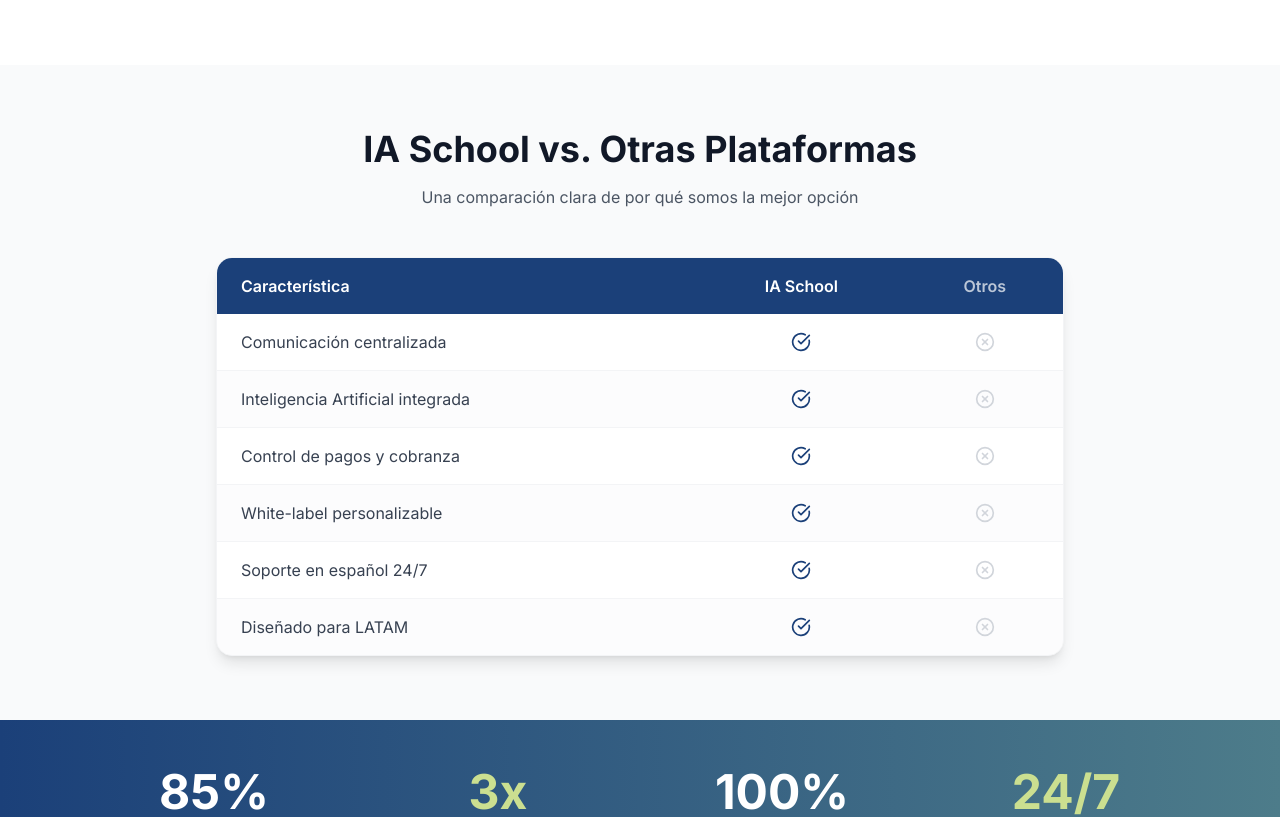
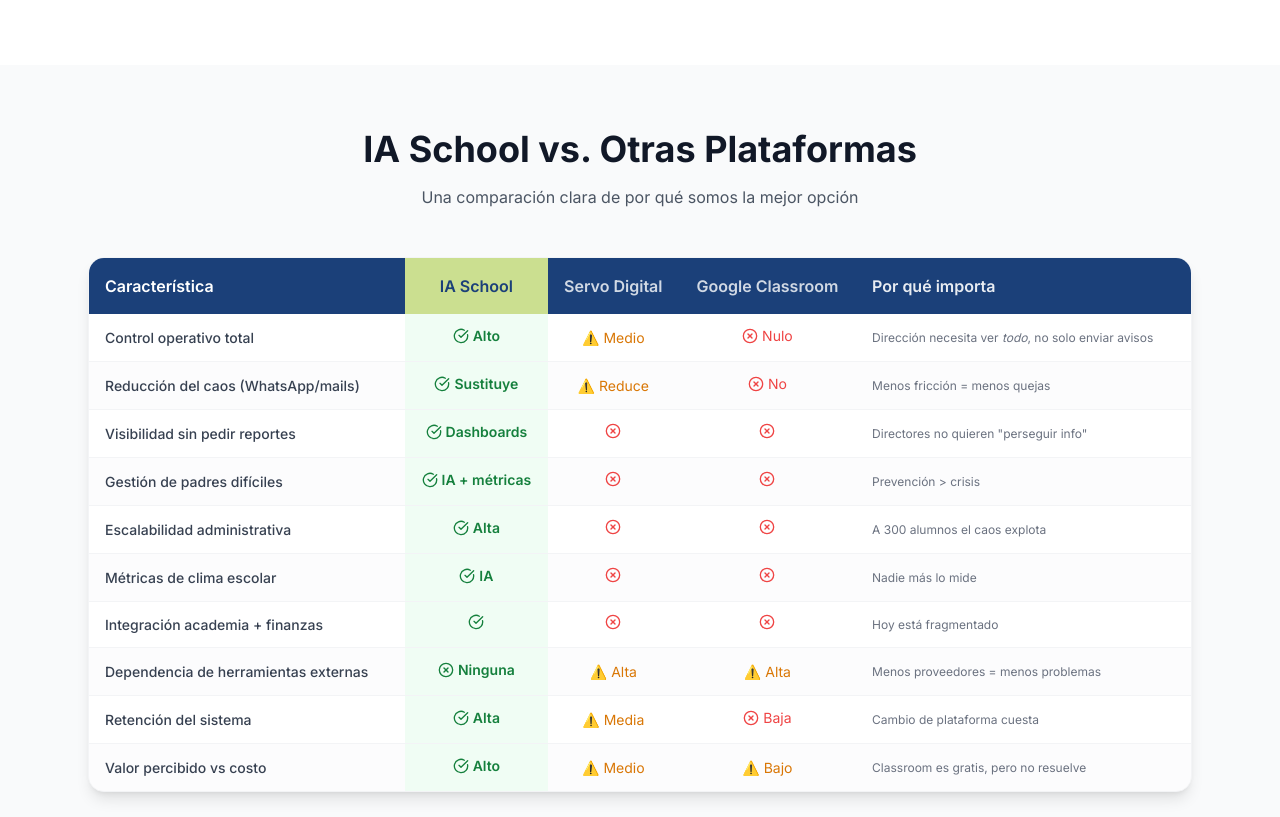
Before and after one commit to MKTCOACH-eng/IASCHOOL, a Next.js app in the folder nextjs_space/: page / in a window 1280 px wide. Shown: the part 1340-2157 px from the top of the page. Built offline with nearby package versions, Linux system fonts and the light colour scheme; no server answers.

Commit message:
Tabla comparativa detallada actualizada

```diff
--- a/nextjs_space/app/page.tsx
+++ b/nextjs_space/app/page.tsx
@@ -129,7 +129,7 @@
 
       {/* Comparison Table */}
       <div className="py-16 bg-gray-50">
-        <div className="max-w-4xl mx-auto px-4 sm:px-6">
+        <div className="max-w-6xl mx-auto px-4 sm:px-6">
           <div className="text-center mb-12">
             <h2 className="text-3xl sm:text-4xl font-bold text-gray-900 mb-4">
               IA School vs. Otras Plataformas
@@ -139,47 +139,91 @@
             </p>
           </div>
           <div className="bg-white rounded-2xl shadow-lg overflow-hidden border border-gray-100">
-            <table className="w-full">
+            <div className="overflow-x-auto">
+              <table className="w-full min-w-[800px]">
                 <thead>
                   <tr className="bg-[#1B4079] text-white">
-                  <th className="py-4 px-6 text-left font-semibold">Característica</th>
-                  <th className="py-4 px-6 text-center font-semibold">IA School</th>
-                  <th className="py-4 px-6 text-center font-semibold text-white/70">Otros</th>
+                    <th className="py-4 px-4 text-left font-semibold">Característica</th>
+                    <th className="py-4 px-3 text-center font-semibold bg-[#CBDF90] text-[#1B4079]">IA School</th>
+                    <th className="py-4 px-3 text-center font-semibold text-white/80">Servo Digital</th>
+                    <th className="py-4 px-3 text-center font-semibold text-white/80">Google Classroom</th>
+                    <th className="py-4 px-4 text-left font-semibold text-white/90">Por qué importa</th>
                   </tr>
                 </thead>
-              <tbody className="divide-y divide-gray-100">
+                <tbody className="divide-y divide-gray-100 text-sm">
                   <tr>
-                  <td className="py-4 px-6 text-gray-700">Comunicación centralizada</td>
-                  <td className="py-4 px-6 text-center"><CheckCircle className="w-5 h-5 text-[#1B4079] mx-auto" /></td>
-                  <td className="py-4 px-6 text-center"><XCircle className="w-5 h-5 text-gray-300 mx-auto" /></td>
+                    <td className="py-3 px-4 text-gray-700 font-medium">Control operativo total</td>
+                    <td className="py-3 px-3 text-center bg-green-50"><span className="inline-flex items-center gap-1 text-green-700 font-semibold"><CheckCircle className="w-4 h-4" /> Alto</span></td>
+                    <td className="py-3 px-3 text-center"><span className="inline-flex items-center gap-1 text-amber-600">⚠️ Medio</span></td>
+                    <td className="py-3 px-3 text-center"><span className="inline-flex items-center gap-1 text-red-500"><XCircle className="w-4 h-4" /> Nulo</span></td>
+                    <td className="py-3 px-4 text-gray-500 text-xs">Dirección necesita ver <em>todo</em>, no solo enviar avisos</td>
                   </tr>
                   <tr className="bg-gray-50/50">
-                  <td className="py-4 px-6 text-gray-700">Inteligencia Artificial integrada</td>
-                  <td className="py-4 px-6 text-center"><CheckCircle className="w-5 h-5 text-[#1B4079] mx-auto" /></td>
-                  <td className="py-4 px-6 text-center"><XCircle className="w-5 h-5 text-gray-300 mx-auto" /></td>
+                    <td className="py-3 px-4 text-gray-700 font-medium">Reducción del caos (WhatsApp/mails)</td>
+                    <td className="py-3 px-3 text-center bg-green-50"><span className="inline-flex items-center gap-1 text-green-700 font-semibold"><CheckCircle className="w-4 h-4" /> Sustituye</span></td>
+                    <td className="py-3 px-3 text-center"><span className="inline-flex items-center gap-1 text-amber-600">⚠️ Reduce</span></td>
+                    <td className="py-3 px-3 text-center"><span className="inline-flex items-center gap-1 text-red-500"><XCircle className="w-4 h-4" /> No</span></td>
+                    <td className="py-3 px-4 text-gray-500 text-xs">Menos fricción = menos quejas</td>
                   </tr>
                   <tr>
-                  <td className="py-4 px-6 text-gray-700">Control de pagos y cobranza</td>
-                  <td className="py-4 px-6 text-center"><CheckCircle className="w-5 h-5 text-[#1B4079] mx-auto" /></td>
-                  <td className="py-4 px-6 text-center"><XCircle className="w-5 h-5 text-gray-300 mx-auto" /></td>
+                    <td className="py-3 px-4 text-gray-700 font-medium">Visibilidad sin pedir reportes</td>
+                    <td className="py-3 px-3 text-center bg-green-50"><span className="inline-flex items-center gap-1 text-green-700 font-semibold"><CheckCircle className="w-4 h-4" /> Dashboards</span></td>
+                    <td className="py-3 px-3 text-center"><span className="inline-flex items-center gap-1 text-red-500"><XCircle className="w-4 h-4" /></span></td>
+                    <td className="py-3 px-3 text-center"><span className="inline-flex items-center gap-1 text-red-500"><XCircle className="w-4 h-4" /></span></td>
+                    <td className="py-3 px-4 text-gray-500 text-xs">Directores no quieren &quot;perseguir info&quot;</td>
                   </tr>
                   <tr className="bg-gray-50/50">
-                  <td className="py-4 px-6 text-gray-700">White-label personalizable</td>
-                  <td className="py-4 px-6 text-center"><CheckCircle className="w-5 h-5 text-[#1B4079] mx-auto" /></td>
-                  <td className="py-4 px-6 text-center"><XCircle className="w-5 h-5 text-gray-300 mx-auto" /></td>
+                    <td className="py-3 px-4 text-gray-700 font-medium">Gestión de padres difíciles</td>
+                    <td className="py-3 px-3 text-center bg-green-50"><span className="inline-flex items-center gap-1 text-green-700 font-semibold"><CheckCircle className="w-4 h-4" /> IA + métricas</span></td>
+                    <td className="py-3 px-3 text-center"><span className="inline-flex items-center gap-1 text-red-500"><XCircle className="w-4 h-4" /></span></td>
+                    <td className="py-3 px-3 text-center"><span className="inline-flex items-center gap-1 text-red-500"><XCircle className="w-4 h-4" /></span></td>
+                    <td className="py-3 px-4 text-gray-500 text-xs">Prevención &gt; crisis</td>
                   </tr>
                   <tr>
-                  <td className="py-4 px-6 text-gray-700">Soporte en español 24/7</td>
-                  <td className="py-4 px-6 text-center"><CheckCircle className="w-5 h-5 text-[#1B4079] mx-auto" /></td>
-                  <td className="py-4 px-6 text-center"><XCircle className="w-5 h-5 text-gray-300 mx-auto" /></td>
+                    <td className="py-3 px-4 text-gray-700 font-medium">Escalabilidad administrativa</td>
+                    <td className="py-3 px-3 text-center bg-green-50"><span className="inline-flex items-center gap-1 text-green-700 font-semibold"><CheckCircle className="w-4 h-4" /> Alta</span></td>
+                    <td className="py-3 px-3 text-center"><span className="inline-flex items-center gap-1 text-red-500"><XCircle className="w-4 h-4" /></span></td>
+                    <td className="py-3 px-3 text-center"><span className="inline-flex items-center gap-1 text-red-500"><XCircle className="w-4 h-4" /></span></td>
+                    <td className="py-3 px-4 text-gray-500 text-xs">A 300 alumnos el caos explota</td>
                   </tr>
                   <tr className="bg-gray-50/50">
-                  <td className="py-4 px-6 text-gray-700">Diseñado para LATAM</td>
-                  <td className="py-4 px-6 text-center"><CheckCircle className="w-5 h-5 text-[#1B4079] mx-auto" /></td>
-                  <td className="py-4 px-6 text-center"><XCircle className="w-5 h-5 text-gray-300 mx-auto" /></td>
+                    <td className="py-3 px-4 text-gray-700 font-medium">Métricas de clima escolar</td>
+                    <td className="py-3 px-3 text-center bg-green-50"><span className="inline-flex items-center gap-1 text-green-700 font-semibold"><CheckCircle className="w-4 h-4" /> IA</span></td>
+                    <td className="py-3 px-3 text-center"><span className="inline-flex items-center gap-1 text-red-500"><XCircle className="w-4 h-4" /></span></td>
+                    <td className="py-3 px-3 text-center"><span className="inline-flex items-center gap-1 text-red-500"><XCircle className="w-4 h-4" /></span></td>
+                    <td className="py-3 px-4 text-gray-500 text-xs">Nadie más lo mide</td>
+                  </tr>
+                  <tr>
+                    <td className="py-3 px-4 text-gray-700 font-medium">Integración academia + finanzas</td>
+                    <td className="py-3 px-3 text-center bg-green-50"><span className="inline-flex items-center gap-1 text-green-700 font-semibold"><CheckCircle className="w-4 h-4" /></span></td>
+                    <td className="py-3 px-3 text-center"><span className="inline-flex items-center gap-1 text-red-500"><XCircle className="w-4 h-4" /></span></td>
+                    <td className="py-3 px-3 text-center"><span className="inline-flex items-center gap-1 text-red-500"><XCircle className="w-4 h-4" /></span></td>
+                    <td className="py-3 px-4 text-gray-500 text-xs">Hoy está fragmentado</td>
+                  </tr>
+                  <tr className="bg-gray-50/50">
+                    <td className="py-3 px-4 text-gray-700 font-medium">Dependencia de herramientas externas</td>
+                    <td className="py-3 px-3 text-center bg-green-50"><span className="inline-flex items-center gap-1 text-green-700 font-semibold"><XCircle className="w-4 h-4" /> Ninguna</span></td>
+                    <td className="py-3 px-3 text-center"><span className="inline-flex items-center gap-1 text-amber-600">⚠️ Alta</span></td>
+                    <td className="py-3 px-3 text-center"><span className="inline-flex items-center gap-1 text-amber-600">⚠️ Alta</span></td>
+                    <td className="py-3 px-4 text-gray-500 text-xs">Menos proveedores = menos problemas</td>
+                  </tr>
+                  <tr>
+                    <td className="py-3 px-4 text-gray-700 font-medium">Retención del sistema</td>
+                    <td className="py-3 px-3 text-center bg-green-50"><span className="inline-flex items-center gap-1 text-green-700 font-semibold"><CheckCircle className="w-4 h-4" /> Alta</span></td>
+                    <td className="py-3 px-3 text-center"><span className="inline-flex items-center gap-1 text-amber-600">⚠️ Media</span></td>
+                    <td className="py-3 px-3 text-center"><span className="inline-flex items-center gap-1 text-red-500"><XCircle className="w-4 h-4" /> Baja</span></td>
+                    <td className="py-3 px-4 text-gray-500 text-xs">Cambio de plataforma cuesta</td>
+                  </tr>
+                  <tr className="bg-gray-50/50">
+                    <td className="py-3 px-4 text-gray-700 font-medium">Valor percibido vs costo</td>
+                    <td className="py-3 px-3 text-center bg-green-50"><span className="inline-flex items-center gap-1 text-green-700 font-semibold"><CheckCircle className="w-4 h-4" /> Alto</span></td>
+                    <td className="py-3 px-3 text-center"><span className="inline-flex items-center gap-1 text-amber-600">⚠️ Medio</span></td>
+                    <td className="py-3 px-3 text-center"><span className="inline-flex items-center gap-1 text-amber-600">⚠️ Bajo</span></td>
+                    <td className="py-3 px-4 text-gray-500 text-xs">Classroom es gratis, pero no resuelve</td>
                   </tr>
                 </tbody>
               </table>
+            </div>
           </div>
         </div>
       </div>
```
Also changed, not shown: 1 other file (tests, documents, lock files or other folders). Lines whose indentation alone changed are shown as unchanged.
